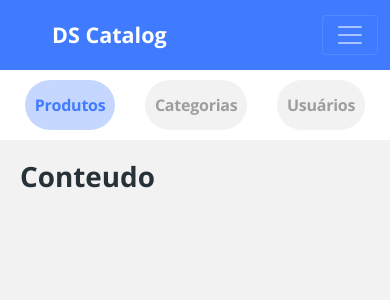
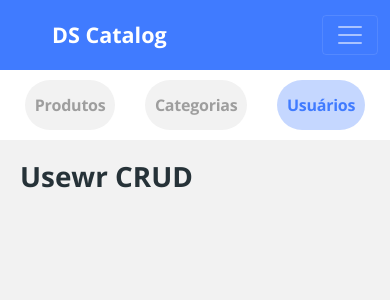
Before and after one commit to MauricioPG/dscatalog-mauriciopg, a React (Create React App) app in the folder frontweb/: page /admin/users in a window 390 px wide. Shown: the top 300 px of the page. Built offline with nearby package versions, Linux system fonts and the light colour scheme.

Commit message:
Admin Navbar layout responsive

```diff
--- a/frontweb/src/Routes.tsx
+++ b/frontweb/src/Routes.tsx
@@ -1,5 +1,5 @@
 import ProductDetails from 'pages/ProductDetails';
-import { BrowserRouter, Switch, Route } from 'react-router-dom';
+import { BrowserRouter, Switch, Route, Redirect } from 'react-router-dom';
 import Navbar from './components/Navbar';
 import Admin from './pages/Admin';
 import Catalog from './pages/Catalog';
@@ -18,6 +18,7 @@
       <Route path="/products/:productId">
         <ProductDetails />
       </Route>
+      <Redirect from="/admin" to="/admin/products" exact />
       <Route path="/admin">
         <Admin />
       </Route>
--- a/frontweb/src/pages/Admin/Navbar/index.tsx
+++ b/frontweb/src/pages/Admin/Navbar/index.tsx
@@ -1,3 +1,4 @@
+import { NavLink } from 'react-router-dom';
 import './styles.css';
 
 const Navbar = () => {
@@ -5,19 +6,19 @@
     <nav className="admin-nav-container">
       <ul>
         <li>
-          <a href="link" className="admin-nav-item active">
+          <NavLink to="/admin/products" className="admin-nav-item">
             Produtos
-          </a>
+          </NavLink>
         </li>
         <li>
-          <a href="link" className="admin-nav-item">
+          <NavLink to="/admin/categories" className="admin-nav-item">
             Categorias
-          </a>
+          </NavLink>
         </li>
         <li>
-          <a href="link" className="admin-nav-item">
+          <NavLink to="/admin/users" className="admin-nav-item">
             Usuários
-          </a>
+          </NavLink>
         </li>
       </ul>
     </nav>
--- a/frontweb/src/pages/Admin/index.tsx
+++ b/frontweb/src/pages/Admin/index.tsx
@@ -1,4 +1,5 @@
-import Navbar from "./Navbar";
+import { Route, Switch } from 'react-router-dom';
+import Navbar from './Navbar';
 import './styles.css';
 
 const Admin = () => {
@@ -6,7 +7,17 @@
     <div className="admin-container">
       <Navbar />
       <div className="admin-content">
-          <h1>Conteudo</h1>
+        <Switch>
+          <Route path="/admin/products">
+            <h1>Product CRUD</h1>
+          </Route>
+          <Route path="/admin/categories">
+            <h1>Category CRUD</h1>
+          </Route>
+          <Route path="/admin/users">
+            <h1>Usewr CRUD</h1>
+          </Route>
+        </Switch>
       </div>
     </div>
   );
```
